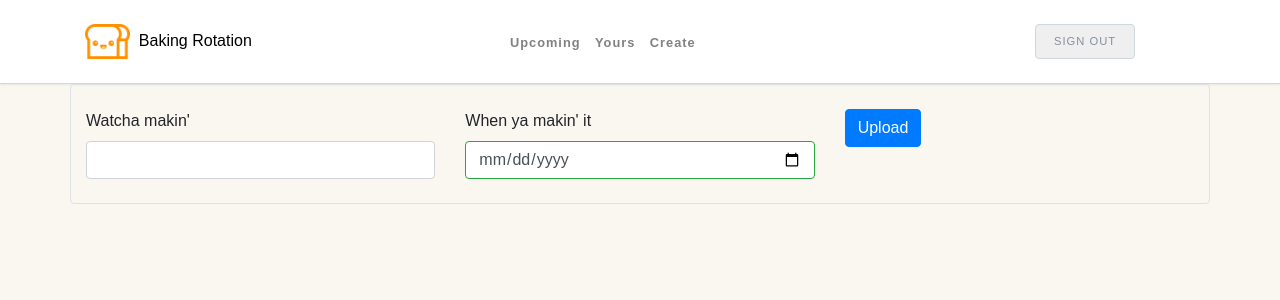
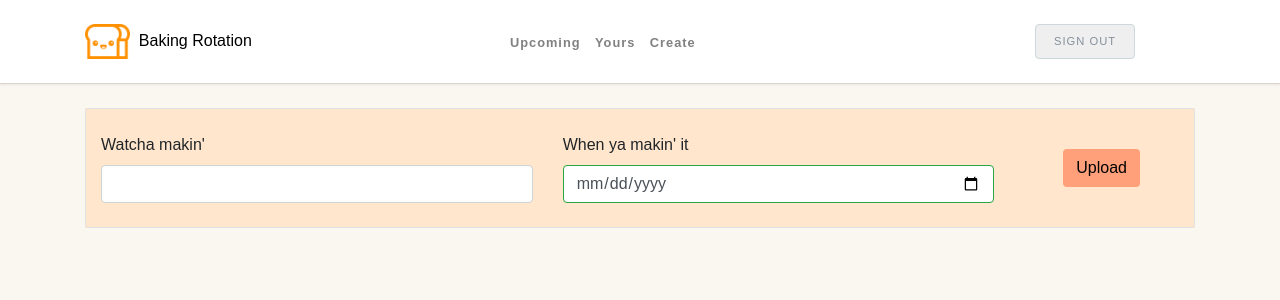
Before and after one commit to CarMin15/bakery_rotation, a Django app: page /create/ in a window 1280 px wide. Shown: the top 300 px of the page. Run offline with Django 3.2, Linux system fonts and the light colour scheme; the visitor is signed in with stand-in values (Sample User, id 1); some libraries are stand-ins or nearby versions; some web fonts are replaced.

Commit message:
Stying create page

```diff
--- a/bakery_rotation/static/baking_rotation/style.css
+++ b/bakery_rotation/static/baking_rotation/style.css
@@ -72,7 +72,7 @@ ul.item-list {
   padding-left: 5px;
 }
 
-.header-menu > .item-list > li >a:hover {
+.header-menu > .item-list > li > a:hover {
   color: #f19a38 !important;
 }
 
@@ -133,3 +133,18 @@ ul.item-list {
 .upcoming-items > .line-separator {
   background: linear-gradient(65deg, transparent 0% 49%, #dfdad4 50%, transparent 50%);
 }
+
+.createNewFormWrapper {
+  background-color: #ffe6cc;
+}
+
+.createNewForm {
+  align-items: center;
+  margin: 0 auto;
+}
+
+.createNewItem {
+  background-color: lightsalmon;
+  display: block;
+  margin: 0 auto;
+}
--- a/bakery_rotation/templates/baking_rotation/base.jinja
+++ b/bakery_rotation/templates/baking_rotation/base.jinja
@@ -31,7 +31,7 @@
         </div>
       </div>
     </div>
-    <div class="container">
+    <div class="container mt-4">
       {% block content %}{% endblock %}
     </div>
   </header>
--- a/bakery_rotation/templates/baking_rotation/create.jinja
+++ b/bakery_rotation/templates/baking_rotation/create.jinja
@@ -2,16 +2,16 @@
 
 {% block content %}
 
-<div>
+<div class="createNewFormWrapper">
   <form action='{% url 'create' %}' method='POST'>
     {% csrf_token %}
-    <div class='form-group row border rounded py-4'>
-      <div class='col-sm-4'>
+    <div class='createNewForm form-group row border rounded py-4'>
+      <div class='col-sm-5'>
         <label for='item-name'>Watcha makin'</label>
         <input id='item-name' name='item' type='text' class='form-control'
           value='{% if errors.date %} {{ item }} {% endif %}'>
       </div>
-      <div class='col-sm-4'>
+      <div class='col-sm-5'>
         <label for='slot-date'>When ya makin' it</label>
         <input
           id='slot-date'
@@ -23,8 +23,8 @@
           <div class='invalid-feedback'>{{ errors.date }}</div>
         {% endif %}
       </div>
-      <div class='col-sm-4'>
-        <button type='submit' value='OK' class='btn btn-primary'>Upload</button>
+      <div class='col-sm-2'>
+        <button type='submit' value='OK' class='btn createNewItem'>Upload</button>
       </div>
     </div>
 
```
